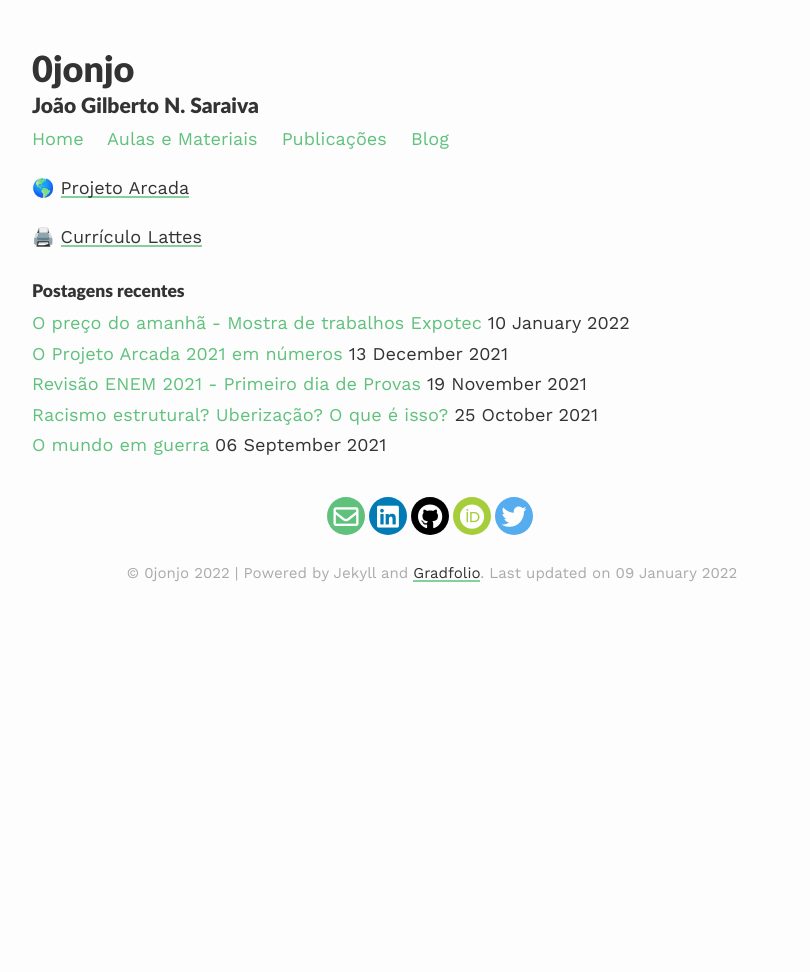
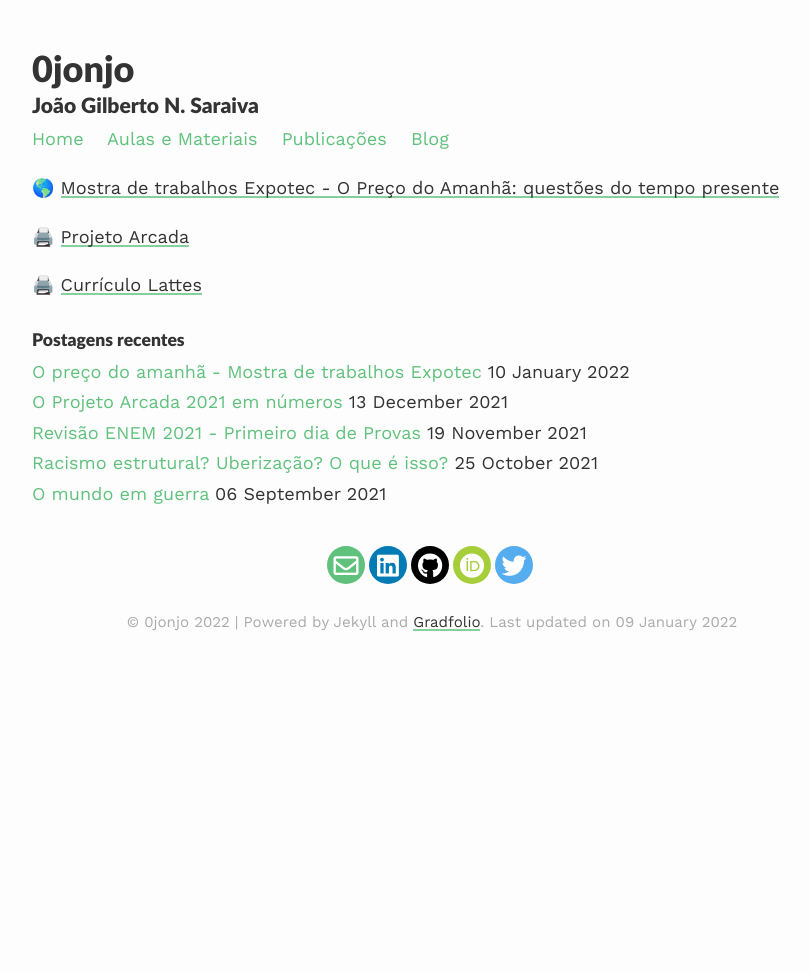
Before and after one commit to 0jonjo/0jonjo.github.io, a Jekyll site: the page built from index.md, in a window 1280 px wide. Shown: the whole page, without its empty margins (208-1018 px from the left). Built offline with Jekyll 4.4.1, drawn with Linux system fonts in a browser that asks for light colours; nearby versions of some CDN libraries.

Commit message:
update index to show Mostra de trabalhos expotec 2022

```diff
--- a/index.md
+++ b/index.md
@@ -7,6 +7,8 @@ profile:
 published: true
 ---
 
-🌎 [Projeto Arcada](https://0jonjo.github.io/arcada/)
+🌎 [Mostra de trabalhos Expotec - O Preço do Amanhã: questões do tempo presente](https://www.notion.so/joaogilberto/Mostra-de-Trabalhos-O-Pre-o-do-Amanh-quest-es-do-tempo-presente-f5d03c7d84c44341bb59d54ad2597959)
+
+🖨️ [Projeto Arcada](https://0jonjo.github.io/arcada/)
 
 🖨️ [Currículo Lattes](http://lattes.cnpq.br/5459229452533929)
```
